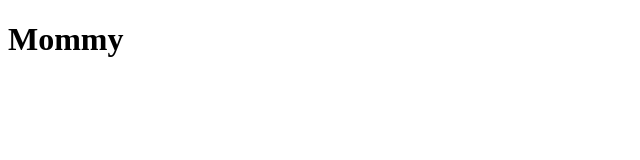
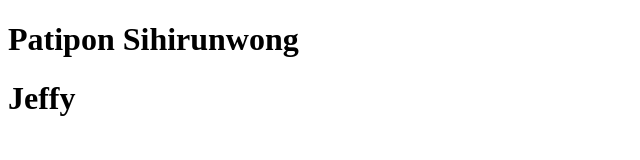
Before and after one commit to Jebby0058/MyPage, a plain HTML site: page index.html in a window 1280 px wide. Shown: the whole page, without its empty margins (0-640 px from the left). Drawn offline with Linux system fonts and the light colour scheme.

Commit message:
Change mommy to my name

```diff
--- a/index.html
+++ b/index.html
@@ -6,7 +6,9 @@
     <title>Jebby Resume</title>
 </head>
 <body>
-    <h1>Mommy</h1>
+    <h1> Patipon Sihirunwong</h1>
+    <h1> Jeffy </h1>
+
 
 
 </body>
```
